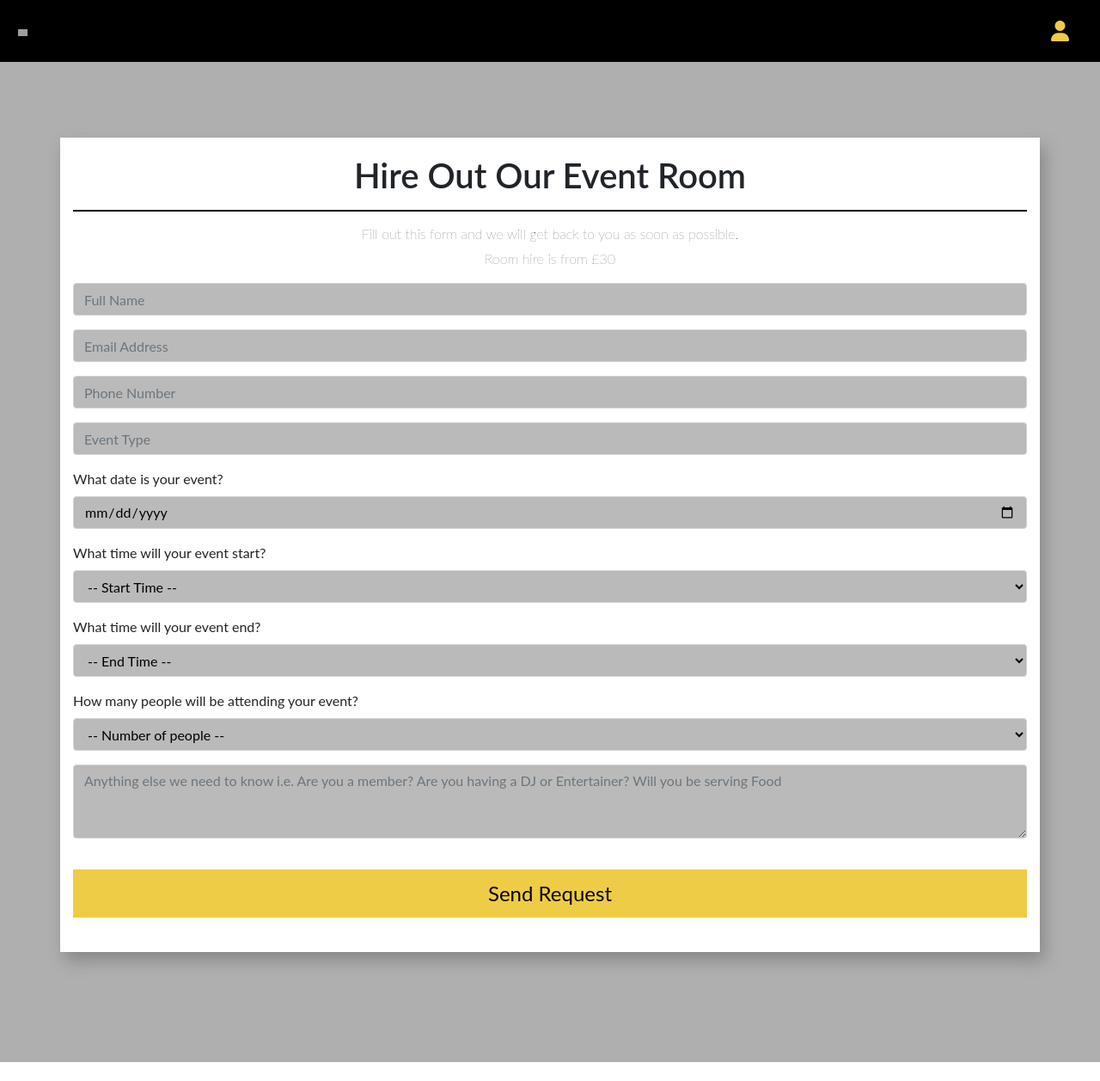
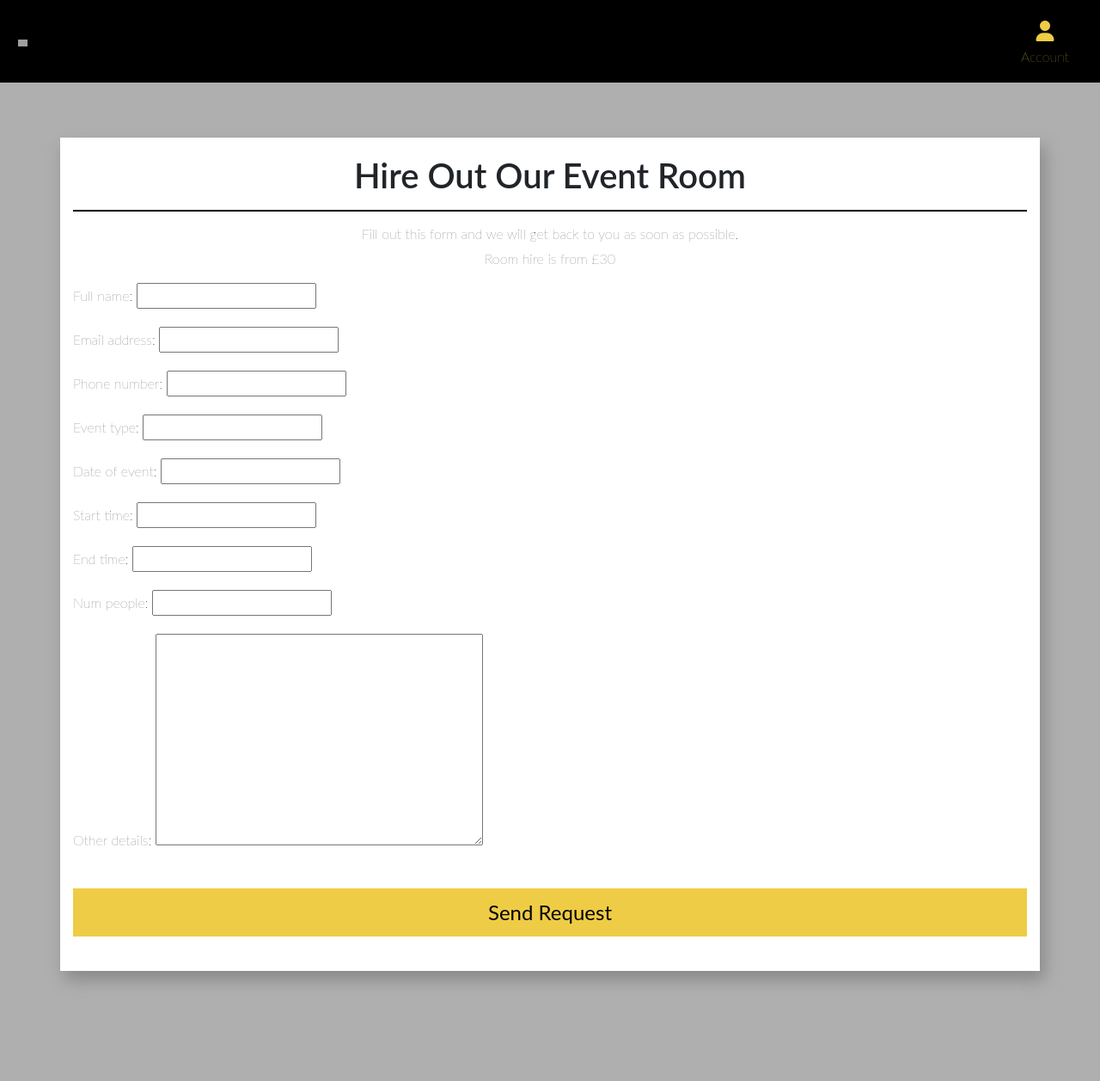
Before and after one commit to Jonnywdev/leighrufc_eventbooking, a Django app: page /book/ in a window 1280 px wide. Shown: the whole page at 86% size. Before the commit the page ends 1235 px from the top, so only its background shows below. Run offline with Django 3.2, Linux system fonts and the light colour scheme; the visitor is signed in with stand-in values (Sample User, id 1); some libraries are stand-ins or nearby versions; grey boxes are pictures that could not be loaded.

Commit message:
Add new form

```diff
--- a/roomhire/forms.py
+++ b/roomhire/forms.py
@@ -1,23 +1,11 @@
 from django.forms import ModelForm
 from django import forms
-from .models import RequestForm
+from .models import RoomHire
 
 
-class EventRequest(ModelForm):
-    full_name = forms.CharField(max_length=250)
-    email = forms.EmailField()
-    phone_number = forms.CharField(max_length=11)
-    event_type = forms.CharField(max_length=300)
-    date = forms.DateField()
-    start_time = forms.TimeField()
-    end_time = forms.TimeField()
-    event_desc = forms.CharField()
-    entertainer = forms.BooleanField()
-    food = forms.BooleanField()
-    member = forms.BooleanField()
-
+class RoomHireForm(ModelForm):
     class Meta:
-        model = RequestForm
-        fields = ['full_name', 'email', 'phone_number', 'event_type', 'date',
-                  'start_time', 'end_time', 'event_desc', 'entertainer',
-                  'food', 'member']
+        model = RoomHire
+        fields = ('full_name', 'email_address', 'phone_number', 'event_type',
+                  'date_of_event', 'start_time', 'end_time',
+                  'num_people', 'other_details')
--- a/roomhire/models.py
+++ b/roomhire/models.py
@@ -7,7 +7,7 @@ class RoomHire(models.Model):
         verbose_name_plural = 'Room Hire Request'
 
     full_name = models.CharField(max_length=300)
-    email_address = models.EmailField()
+    email_address = models.EmailField(blank=True)
     phone_number = models.CharField(max_length=11)
     event_type = models.CharField(max_length=80, null=True)
     date_of_event = models.DateField()
--- a/roomhire/templates/roomhire/book.html
+++ b/roomhire/templates/roomhire/book.html
@@ -11,10 +11,16 @@
                     <h6>Fill out this form and we will get back to you as soon as possible.</h6>
                     <p>Room hire is from £30</p>
                 </div>
-                {% if request.user.is_authenticated %}
-                <form method="post" action="{% url 'success' %}">
+                <!-- {% if request.user.is_authenticated %} -->
+                {% if submitted %}
+                    <h1>It was done! well done...ss</h1>
+                {% else %}
+
+                <form method="POST" action="">
                     {% csrf_token %}
-                    <div class="form-group">
+
+                    {{ form.as_p }}
+                    <!-- <div class="form-group">
                         <input type="text" class="form-control input-color" id="full_name" name="full_name" placeholder="Full Name" required>
                     </div>
                     <div class="form-group">
@@ -82,36 +88,20 @@
                         </select>
                     </div>
                     <div class="form-group">
-                      <textarea class="form-control input-color" id="other_details" name="other_details" rows="3" placeholder="Anything else we need to know i.e. Are you a member? Are you having a DJ or Entertainer? Will you be serving Food"></textarea>
-                    </div>
+                      <textarea class="form-control input-color" id="other_details" name="other_details" rows="3" placeholder="Anything else we need to know i.e. Are you a member? Are you having a DJ or Entertainer? Will you be serving Food"></textarea> -->
 
-                    <!-- <div class="form-check">
-                        <input class="form-check-input input-color" type="checkbox" value="" id="entertainer"  name="entertainer">
-                        <label class="form-check-label" for="entertainer">
-                            Are you having a DJ / Entertainer
-                        </label>
-                    </div>
-                    <div class="form-check">
-                        <input class="form-check-input" type="checkbox" value="" id="food"  name="food">
-                        <label class="form-check-label" for="food">
-                            Will you be serving food?
-                        </label>
-                    </div>
-                    <div class="form-check">
-                        <input class="form-check-input" type="checkbox" value="" id="member"  name="member">
-                        <label class="form-check-label" for="member">
-                            Are you a member?
-                        </label>
-                    </div> -->
-                    <button type="submit" class="btn-public">Send Request</button>
+                    <input type="submit" value="Send Request" class="btn-public">
                 </form>
-                {% else %}
+
+
+                {% endif %}
+                <!-- {% else %} -->
                 <div class="sign-up-wrapped">
                     <h3>To place a booking request please <a href="{% url 'account_login' %}">sign in</a></h3>
                     <p>If you have not created an account yet, then please
                         <a href="{% url 'account_signup' %}">sign up</a> first.</p>
                 </div>
-                {% endif %}
+                <!-- {% endif %} -->
             </div>
         </div>
     </div>
--- a/roomhire/views.py
+++ b/roomhire/views.py
@@ -1,5 +1,7 @@
 from django.shortcuts import redirect, render, HttpResponse
 from .models import RoomHire
+from .forms import RoomHireForm
+from django.http import HttpResponseRedirect
 
 # Create your views here.
 
@@ -11,7 +13,19 @@ def index(request):
 
 def book(request):
     """ A view to retur the booking form page"""
-    return render(request, 'roomhire/book.html')
+    submitted = False
+    if request.method == 'POST':
+        form = RoomHireForm(request.POST)
+        if form.is_valid():
+            form.save()
+            return HttpResponseRedirect('/book?submitted=True')
+    else:
+        form = RoomHireForm
+        if submitted in request.GET:
+            submitted = True
+
+    return render(request, 'roomhire/book.html', {'form': form,
+                                                  'submitted': submitted})
 
 
 def success(request):
--- a/static/css/base.css
+++ b/static/css/base.css
@@ -36,6 +36,12 @@ body {
 .icon {
     font-size: 1.5rem;
     color: #EFCC45 !important;
+}
+
+.nav-text {
+    font-size: 1rem;
+    color: #EFCC45 !important;
+    margin-bottom: 0;
 }
 
 .form-card {
--- a/templates/base.html
+++ b/templates/base.html
@@ -51,6 +51,7 @@
                             <a class="text-black nav-link" href="#" id="user-options" data-toggle="dropdown" aria-haspopup="true" aria-expanded="false">
                                 <div class="text-center">
                                     <div class="icon"><i class="fas fa-user"></i></div>
+                                    <p class="nav-text">Account</p>
                                 </div>
                             </a>
                             <div class="dropdown-menu border-0" aria-labelledby="user-options">
```
Also changed, not shown: roomhire/admin.py (+5 -2 lines), roomhire/templates/roomhire/events.html (+16 -12 lines), roomhire/templates/roomhire/hire_room.html (added, +12 -0 lines), roomhire/migrations/0005_alter_roomhire_email_address.py (added).
